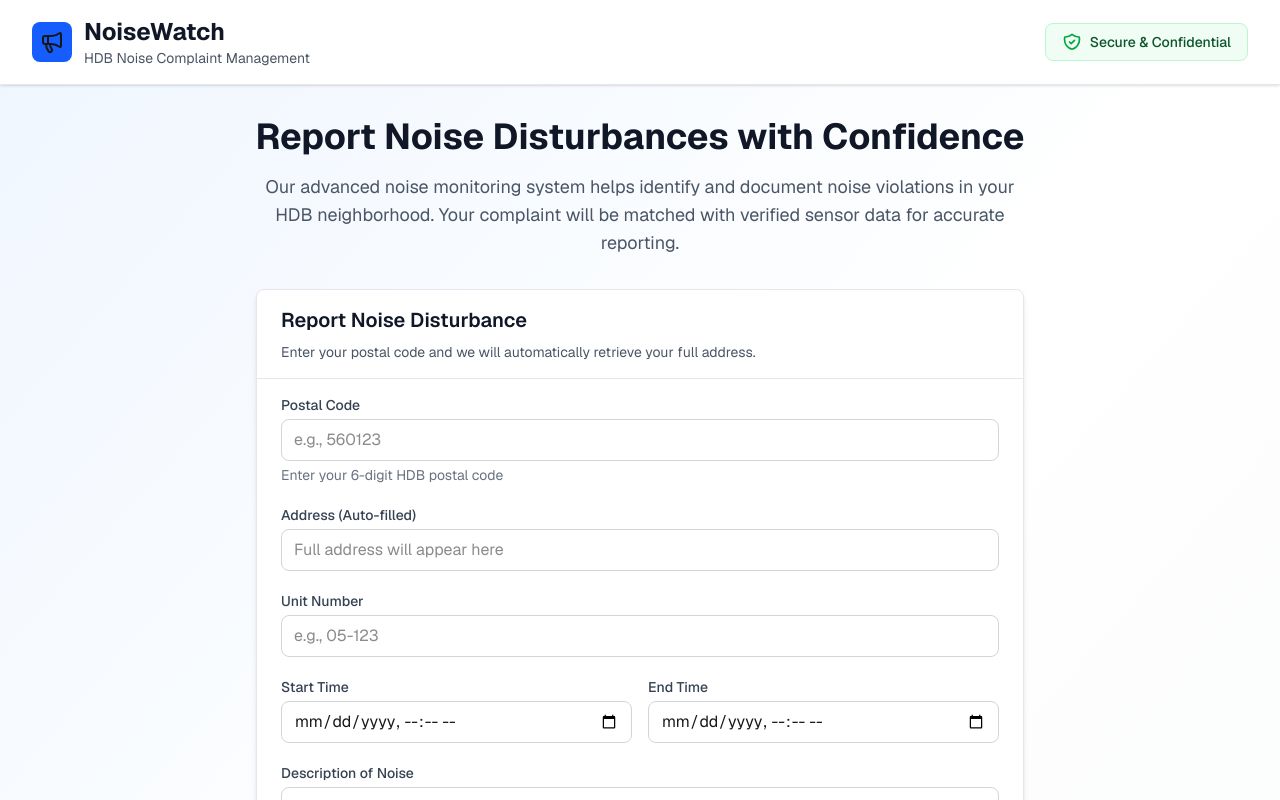
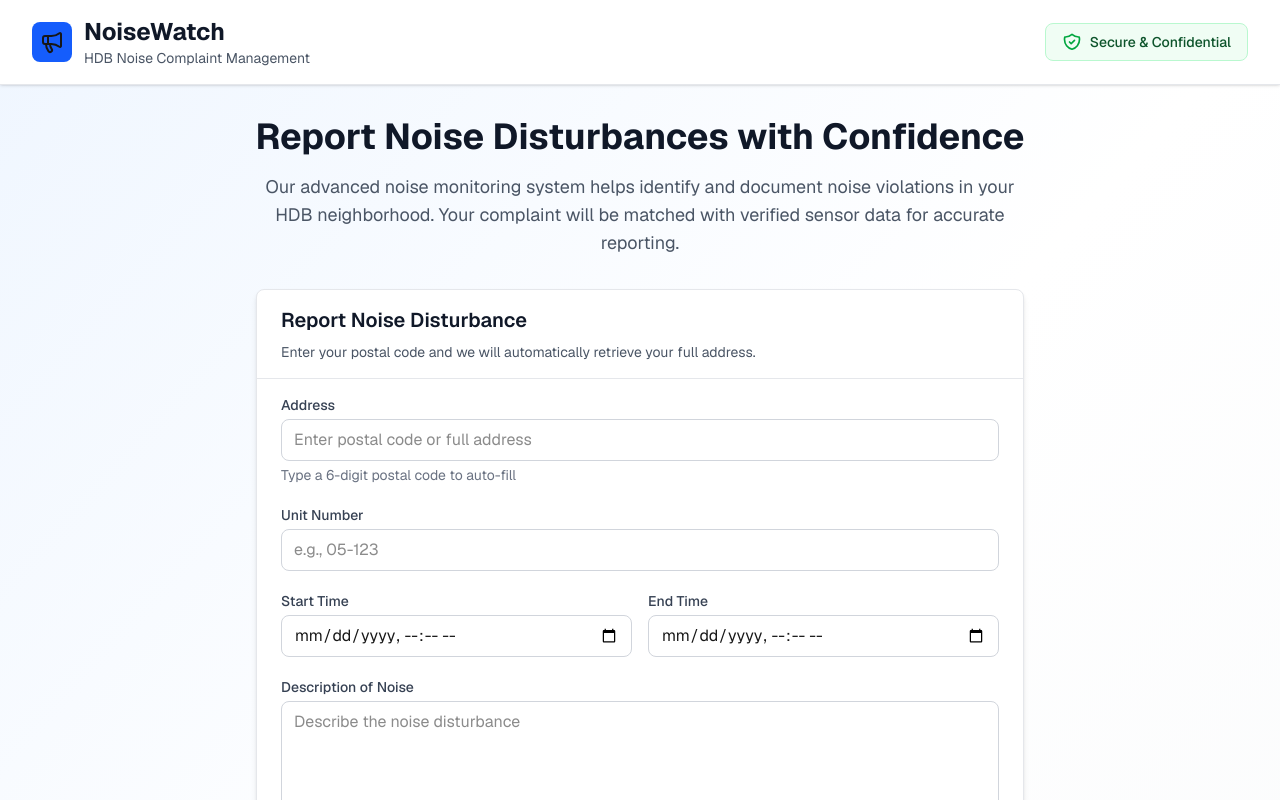
Before and after one commit to hoxiaoyang/NoiseWatch, a Next.js app in the folder app/: page / in a window 1280 px wide. Shown: the top 800 px of the page. Built offline with nearby package versions, Linux system fonts and the light colour scheme.

Commit message:
address dropdown with the user entering postal code

```diff
--- a/app/app/components/ComplaintForm.tsx
+++ b/app/app/components/ComplaintForm.tsx
@@ -13,7 +13,6 @@ interface ComplaintFormProps {
 
 export const ComplaintForm: React.FC<ComplaintFormProps> = ({ onSubmit, isLoading = false }) => {
   const [formData, setFormData] = useState({
-    postalCode: '',
     address: '',
     unitNumber: '',
     startTime: '',
@@ -26,10 +25,11 @@ export const ComplaintForm: React.FC<ComplaintFormProps> = ({ onSubmit, isLoadin
 
   // Auto-fetch address from OneMap when postal code reaches 6 digits
   useEffect(() => {
-    if (formData.postalCode.length === 6) {
-      fetchAddressByPostalCode(formData.postalCode);
+    const v = formData.address.trim();
+    if (/^\d{6}$/.test(v)) {
+      fetchAddressByPostalCode(v);
     }
-  }, [formData.postalCode]);
+  }, [formData.address]);
 
   // OneMap API fetch (JS version of your Python code)
   const fetchAddressByPostalCode = async (postalCode: string) => {
@@ -60,10 +60,6 @@ export const ComplaintForm: React.FC<ComplaintFormProps> = ({ onSubmit, isLoadin
 
   const validateForm = (): boolean => {
     const newErrors: Partial<Record<string, string>> = {};
-
-    if (!formData.postalCode.trim() || formData.postalCode.length !== 6) {
-      newErrors.postalCode = 'Valid postal code is required';
-    }
 
     if (!formData.unitNumber.trim()) {
       newErrors.unitNumber = 'Unit number is required';
@@ -110,24 +106,17 @@ export const ComplaintForm: React.FC<ComplaintFormProps> = ({ onSubmit, isLoadin
       <CardContent>
         <form onSubmit={handleSubmit} className="space-y-5">
 
-          {/* Postal Code */}
-          <Input
-            label="Postal Code"
-            placeholder="e.g., 560123"
-            value={formData.postalCode}
-            onChange={(e) => handleChange('postalCode', e.target.value)}
-            error={errors.postalCode}
-            disabled={isLoading}
-            helperText="Enter your 6-digit HDB postal code"
-          />
-
           {/* Auto-filled Address */}
           <Input
-            label="Address (Auto-filled)"
-            placeholder="Full address will appear here"
-            value={formData.address}
-            disabled
-            helperText={isFetchingAddress ? 'Fetching address...' : ''}
+          label="Address"
+          placeholder="Enter postal code or full address"
+          value={formData.address}
+          onChange={(e) => handleChange('address', e.target.value)}
+          helperText={
+          /^\d{6}$/.test(formData.address)
+          ? isFetchingAddress ? 'Fetching address...' : 'Postal code detected'
+          : 'Type a 6-digit postal code to auto-fill'
+          }
           />
 
           {/* Unit Number only */}
```
